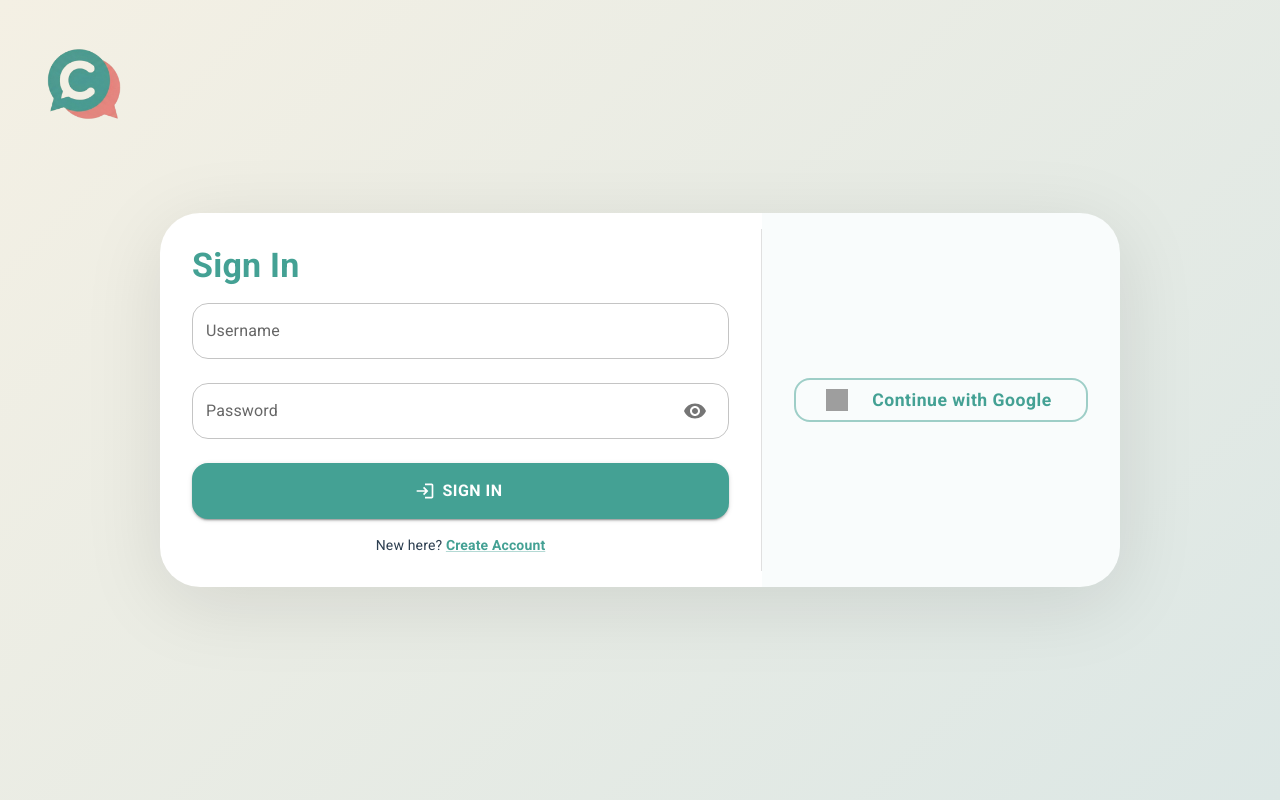
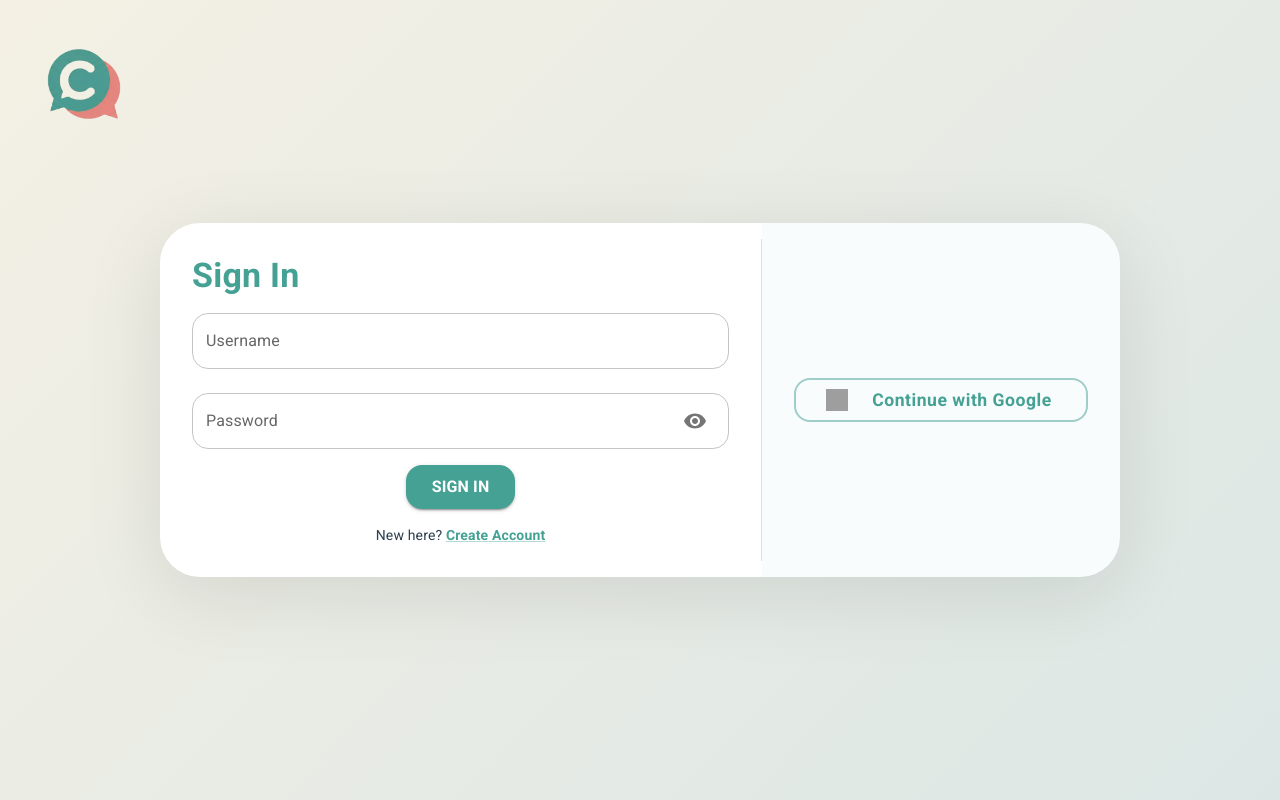
Before and after one commit to yishaic11/WebDevEndProject, a React (Vite) app in the folder frontend/: page /login in a window 1280 px wide. Built offline with nearby package versions, Linux system fonts and the light colour scheme; grey boxes are pictures that could not be loaded.

Commit message:
FInished styling

```diff
--- a/frontend/src/pages/Login.tsx
+++ b/frontend/src/pages/Login.tsx
@@ -14,7 +14,7 @@ import {
   Alert,
   Stack,
 } from '@mui/material';
-import { Visibility, VisibilityOff, Login as LoginIcon } from '@mui/icons-material';
+import { Visibility, VisibilityOff } from '@mui/icons-material';
 import { Link as RouterLink, useSearchParams, Navigate } from 'react-router-dom';
 import { AuthLayout } from '../layouts/AuthLayout';
 import { loginSchema, type LoginInput } from '../utils/validations';
@@ -102,24 +102,34 @@ export const Login = () => {
                   },
                 }}
               />
+              <Box
+                sx={{
+                  display: 'flex',
+                  justifyContent: 'center',
+                }}
+              >
                 <Button
                   fullWidth
                   type='submit'
                   variant='contained'
                   disabled={isSubmitting}
-                startIcon={<LoginIcon />}
                   sx={{
-                  mt: 2,
+                    mt: 1,
+                    p: '1.2vh',
                     borderRadius: '2vh',
-                  height: '7vh',
+                    width: 'inherit',
                     bgcolor: '#44A194',
-                  fontWeight: 800,
-                  fontSize: '2vh',
                     '&:hover': { bgcolor: '#388e83' },
                   }}
                 >
-                {isSubmitting ? 'Signing in...' : 'Sign In'}
+                  {isSubmitting ? (
+                    <Typography sx={{ marginX: 2, fontWeight: 800 }}>Signing in...</Typography>
+                  ) : (
+                    <Typography sx={{ marginX: 2, fontWeight: 800 }}>Sign In</Typography>
+                  )}
                 </Button>
+              </Box>
+
               <Typography variant='body2' sx={{ mt: 2, textAlign: 'center' }}>
                 New here?{' '}
                 <Link component={RouterLink} to='/signup' sx={{ color: '#44A194', fontWeight: 700 }}>
--- a/frontend/src/pages/Signup.tsx
+++ b/frontend/src/pages/Signup.tsx
@@ -99,7 +99,12 @@ export const Signup = () => {
                   helperText={errors.password?.message}
                 />
               </Stack>
-
+              <Box
+                sx={{
+                  display: 'flex',
+                  justifyContent: 'center',
+                }}
+              >
                 <Button
                   fullWidth
                   type='submit'
@@ -107,16 +112,20 @@ export const Signup = () => {
                   disabled={isSubmitting}
                   sx={{
                     mt: 2,
+                    p: '1.2vh',
                     borderRadius: '2vh',
-                  height: '7vh',
+                    width: 'inherit',
                     bgcolor: '#44A194',
-                  fontWeight: 800,
-                  fontSize: '2vh',
                     '&:hover': { bgcolor: '#388e83' },
                   }}
                 >
-                {isSubmitting ? 'Creating...' : 'Create Account'}
+                  {isSubmitting ? (
+                    <Typography sx={{ marginX: 2, fontWeight: 800 }}>Creating...</Typography>
+                  ) : (
+                    <Typography sx={{ marginX: 2, fontWeight: 800 }}>Create Account</Typography>
+                  )}
                 </Button>
+              </Box>
 
               <Typography variant='body2' sx={{ mt: 2, textAlign: 'center', color: '#537D96' }}>
                 Already have an account?{' '}
@@ -131,7 +140,7 @@ export const Signup = () => {
             </Box>
           </Box>
 
-          <Box sx={{ flex: 0.8, bgcolor: 'rgba(68, 161, 148, 0.03)', display: 'flex', alignItems: 'center' }}>
+          <Box sx={{ flex: 0.8, bgcolor: 'rgba(68, 161, 148, 0.03)' }}>
             <GoogleAuthButton />
           </Box>
         </Stack>
```
Also changed, not shown: 1 other file (tests, documents, lock files or other folders). Lines whose indentation alone changed are shown as unchanged.
